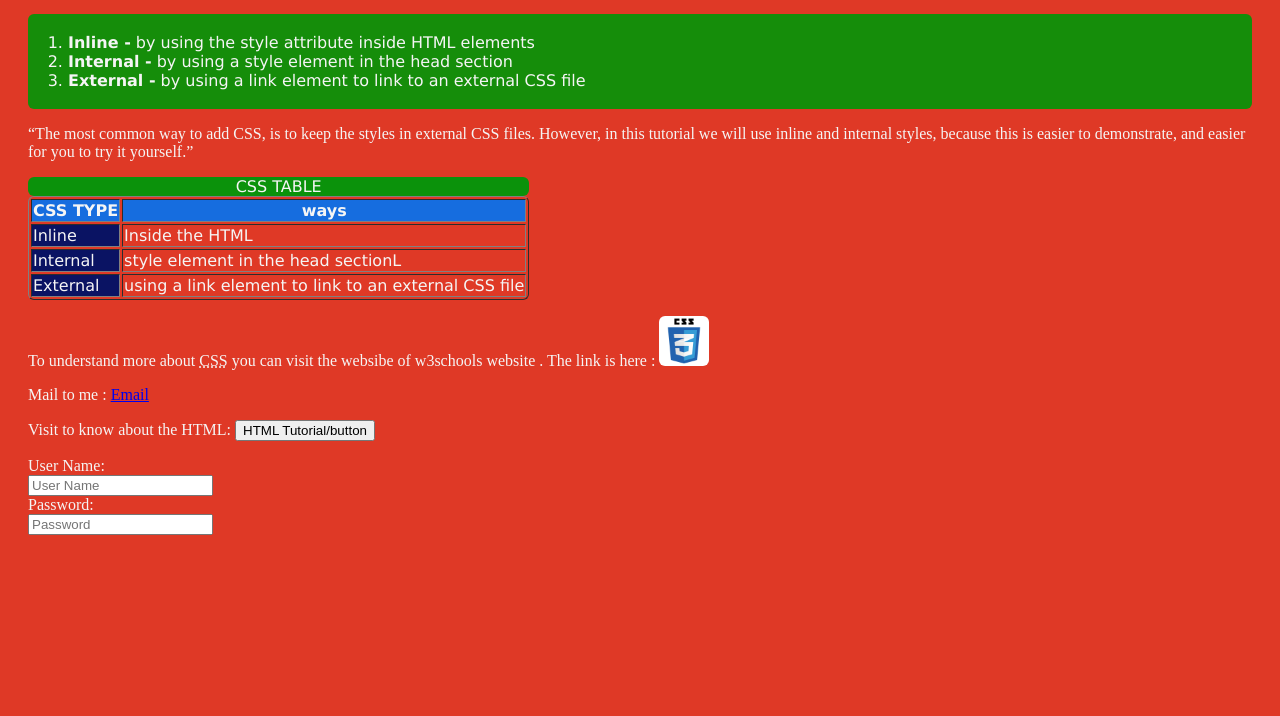
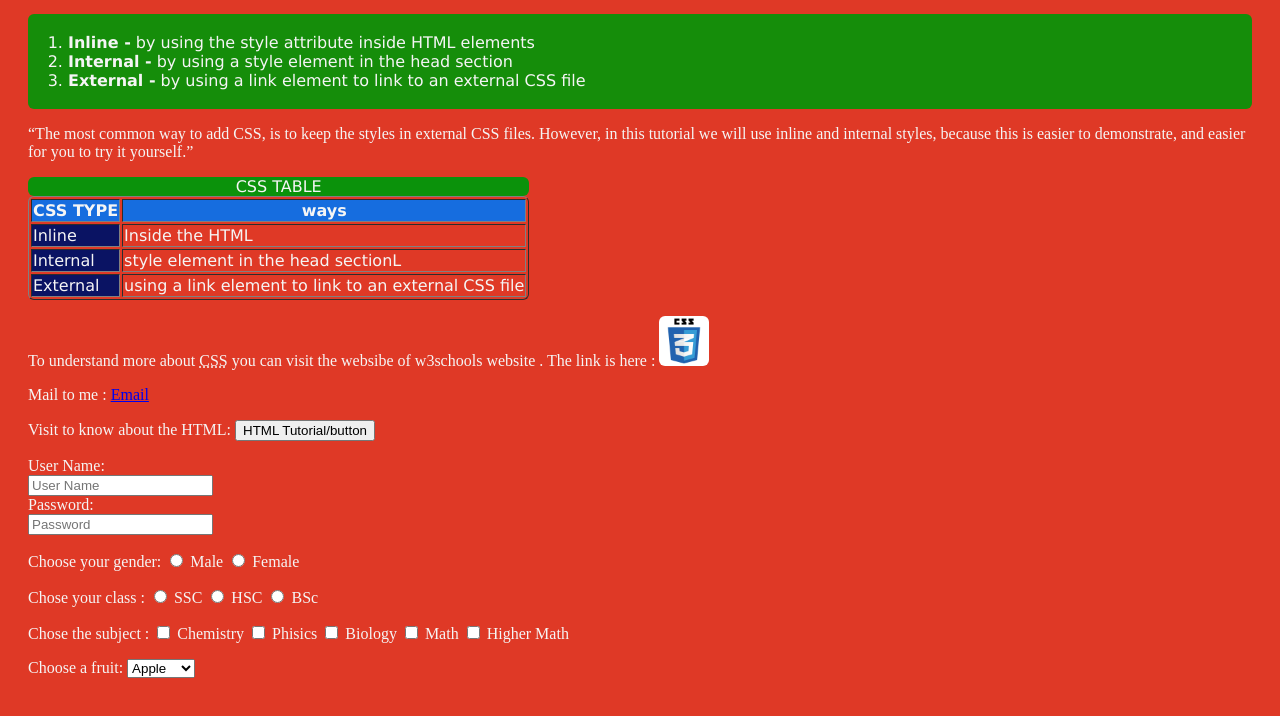
Before and after one commit to ijazislam/Copy-file-of-local-system, a plain HTML site: page index2.html in a window 1280 px wide. Shown: the part 132-848 px from the top of the page. Before the commit the page ends 800 px from the top, so only its background shows below. Drawn offline with Linux system fonts and the light colour scheme.

Commit message:
ADD FORM TAGS

```diff
--- a/index2.html
+++ b/index2.html
@@ -1,6 +1,14 @@
 <!DOCTYPE html>
 <html lang="en">
 <head>
+  <style>
+    input[type="radio"] {
+      accent-color: green;
+    }
+    input[type="checkbox"] {
+      accent-color: green;
+    }
+  </style>
   <link rel="stylesheet" href="style.css">
   <link rel="icon" href="css.png" type="icon">
   <title>Learning the CSS</title>
@@ -46,6 +54,43 @@
     <input type="text" id="u.name" placeholder="User Name"><br>
     <label id="pass">Password:</label><br>
     <input type="password" id="pass" placeholder="Password">
+    <p> Choose your gender:
+    <input type="radio" id="male" name="Gender">
+    <label for="male">Male</label>
+    <input type="radio" id="female" name="Gender">
+    <label for="female">Female</label>
+    </p>
+    <p>
+      Chose your class :
+      <input type="radio" id="ssc" name="class">
+      <label for="ssc">SSC</label>
+      <input type="radio" id="hsc" name="class">
+      <label for="hsc">HSC</label>
+      <input type="radio" id="bsc" name="class">
+      <label for="bsc">BSc</label>
+    </p>
+    <p>
+      Chose the subject :
+      <input type="checkbox" id="Chemistry">
+      <label for="Chemistry">Chemistry</label>
+      <input type="checkbox" id="Phisics">
+      <label for="Phisics">Phisics</label>
+      <input type="checkbox" id="Biology">
+      <label for="Biology">Biology</label>
+      <input type="checkbox" id="Math">
+      <label for="Math">Math</label>
+      <input type="checkbox" id="Higher Math">
+      <label for="Higher Math">Higher Math</label>
+    </p>
+    <p>
+      <label for="fruits">Choose a fruit:</label>
+      <select id="fruits" name="fruits">
+       <option value="apple">Apple</option>
+       <option value="banana">Banana</option>
+       <option value="orange">Orange</option>
+      </select>
+    </p>
+
   </form>
  </body>
 </html>
--- a/style.css
+++ b/style.css
@@ -2,6 +2,7 @@ body {
     background-color: rgb(223, 57, 38);
     color: whitesmoke;
     padding: 20px;
+
 
 }
 h1 {
```
